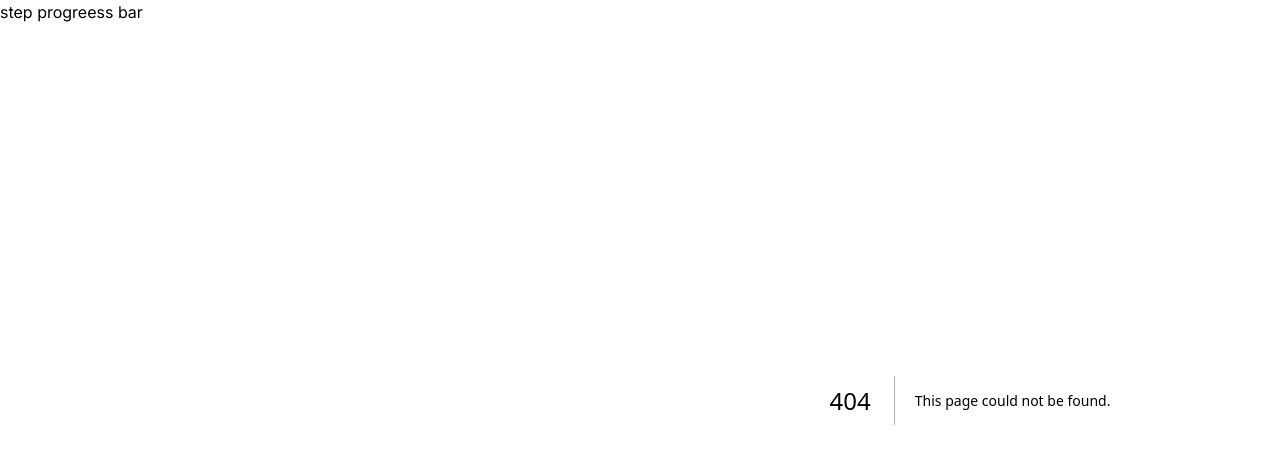
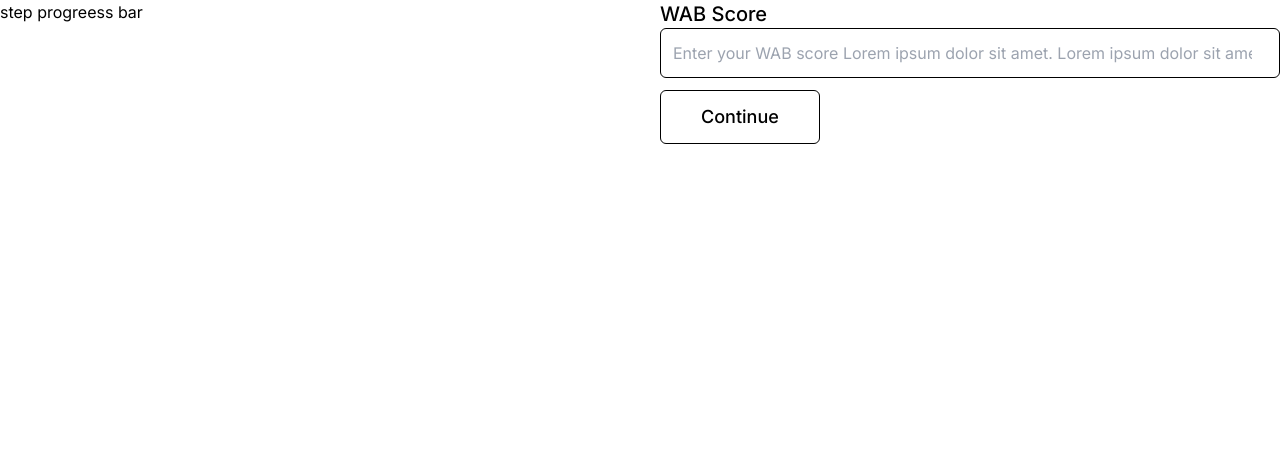
Before and after one commit to LogicubeItServices/disability-calculator, a Next.js app: page /language in a window 1280 px wide. Before the commit this address had no page. Shown: the top 464 px of the page. Built offline with nearby package versions, Linux system fonts and the light colour scheme.

Commit message:
language form added

```diff
--- /dev/null
+++ b/app/language/page.tsx
@@ -0,0 +1,8 @@
+import LanguageForm from '@/components/LanguageForm'
+import React from 'react'
+
+const page = () => {
+  return <LanguageForm />
+}
+
+export default page
--- a/app/visibility/page.tsx
+++ /dev/null
@@ -1,8 +0,0 @@
-import VisibilityForm from '@/components/VisibilityForm'
-import React from 'react'
-
-const page = () => {
-  return <VisibilityForm />
-}
-
-export default page
--- a/components/HearingForm.tsx
+++ b/components/HearingForm.tsx
@@ -39,9 +39,9 @@ const HearingForm = () => {
         <form onSubmit={handleSubmit(onSubmit)} className="flex flex-col gap-3">
             {fields.map((field) => (
                 <div key={field}>
-                    <label htmlFor={field}>{field.charAt(0).toUpperCase() + field.slice(1).replace(/([A-Z])/g, " $1")}</label>
+                    <label htmlFor={field} className="text-xl font-medium ">{field.charAt(0).toUpperCase() + field.slice(1).replace(/([A-Z])/g, " $1")} Score</label>
                     <input
-                    defaultValue={""}
+                        defaultValue={""}
                         type="number"
                         {...register(field as keyof Inputs, {
                             required: errorMessages[field as keyof Inputs].required,
@@ -59,14 +59,14 @@ const HearingForm = () => {
                             },
                         })}
                         className="w-full p-3 rounded-md border border-black"
-                        placeholder={`Enter ${field.charAt(0).toUpperCase() + field.slice(1).replace(/([A-Z])/g, " $1")}`}
+                        placeholder={`Enter ${field.charAt(0).toUpperCase() + field.slice(1).replace(/([A-Z])/g, " $1")} Lorem ipsum dolor sit amet. Lorem ipsum dolor sit amet.`}
                     />
                     {errors?.[field as keyof Inputs] && (
                         <span className="text-red-500 text-xs">{errors[field as keyof Inputs]?.message}</span>
                     )}
                 </div>
             ))}
-            <input className="p-3 rounded-md border border-black w-fit" type="submit" />
+            <button className="p-3 rounded-md border border-black w-fit px-10 hover:bg-black transition duration-700 hover:text-white font-medium text-lg" type="submit" >Continue</button>
             {isSubmitSuccessful && <h3>You have {value.toFixed(2)}% hearing disability.</h3>}
         </form>
     );
--- /dev/null
+++ b/components/LanguageForm.tsx
@@ -0,0 +1,56 @@
+"use client"
+import React, { useState } from "react";
+import { useForm, SubmitHandler } from "react-hook-form";
+
+type Inputs = {
+    wabScore: number;
+};
+
+const LanguageForm = () => {
+    const {
+        register,
+        handleSubmit,
+        reset,
+        formState: { errors, isSubmitSuccessful },
+    } = useForm<Inputs>();
+    const [value, setValue] = useState<number>(0);
+
+    const onSubmit: SubmitHandler<Inputs> = (data) => {
+        // const speechValue = voiceAndSpeechCalculate(data.voiceTest, data.speechTest);
+        // setValue(speechValue);
+        reset()
+    };
+
+    return (
+        <form onSubmit={handleSubmit(onSubmit)} className="flex flex-col gap-3">
+            <div>
+                <label htmlFor='wabScore' className="text-xl font-medium ">WAB Score</label>
+                <input
+                    defaultValue={""}
+                    type="number"
+                    {...register('wabScore', {
+                        required: "Speech test value is required",
+                        pattern: {
+                            value: /^[0-9]+$/,
+                            message: "Enter a number between 1 and 99",
+                        },
+                        min: {
+                            value: 0,
+                            message: "Value should be at least 0",
+                        },
+                        max: {
+                            value: 99,
+                            message: "Value should be at most 99",
+                        },
+                    })}
+                    className="w-full p-3 rounded-md border border-black"
+                    placeholder={`Enter your WAB score Lorem ipsum dolor sit amet. Lorem ipsum dolor sit amet.`}
+                />
+            </div>
+            <button className="p-3 rounded-md border border-black w-fit px-10 hover:bg-black transition duration-700 hover:text-white font-medium text-lg" type="submit" >Continue</button>
+            {isSubmitSuccessful && <h3>You have {value.toFixed(2)}% voice disability.</h3>}
+        </form>
+    );
+};
+
+export default LanguageForm;
--- a/components/SpeechForm.tsx
+++ b/components/SpeechForm.tsx
@@ -12,6 +12,7 @@ const SpeechForm = () => {
     const {
         register,
         handleSubmit,
+        reset,
         formState: { errors, isSubmitSuccessful },
     } = useForm<Inputs>();
     const [value, setValue] = useState<number>(0);
@@ -19,6 +20,7 @@ const SpeechForm = () => {
     const onSubmit: SubmitHandler<Inputs> = (data) => {
         const speechValue = voiceAndSpeechCalculate(data.voiceTest, data.speechTest);
         setValue(speechValue);
+        reset()
     };
 
     const fields = ["speechTest", "voiceTest"];
@@ -37,7 +39,7 @@ const SpeechForm = () => {
         <form onSubmit={handleSubmit(onSubmit)} className="flex flex-col gap-3">
             {fields.map((field) => (
                 <div key={field}>
-                    <label htmlFor={field}>{field.charAt(0).toUpperCase() + field.slice(1).replace(/([A-Z])/g, " $1")}</label>
+                    <label htmlFor={field} className="text-xl font-medium ">{field.charAt(0).toUpperCase() + field.slice(1).replace(/([A-Z])/g, " $1")} Score</label>
                     <input
                         type="number"
                         {...register(field as keyof Inputs, {
@@ -56,14 +58,14 @@ const SpeechForm = () => {
                             },
                         })}
                         className="w-full p-3 rounded-md border border-black"
-                        placeholder={`Enter ${field.charAt(0).toUpperCase() + field.slice(1).replace(/([A-Z])/g, " $1")}`}
+                        placeholder={`Enter ${field.charAt(0).toUpperCase() + field.slice(1).replace(/([A-Z])/g, " $1")} Lorem ipsum dolor sit amet. Lorem ipsum dolor sit amet.`}
                     />
                     {errors?.[field as keyof Inputs] && (
                         <span className="text-red-500 text-xs">{errors[field as keyof Inputs]?.message}</span>
                     )}
                 </div>
             ))}
-            <input className="p-3 rounded-md border border-black w-fit" type="submit" />
+            <button className="p-3 rounded-md border border-black w-fit px-10 hover:bg-black transition duration-700 hover:text-white font-medium text-lg" type="submit" >Continue</button>
             {isSubmitSuccessful && <h3>You have {value.toFixed(2)}% voice disability.</h3>}
         </form>
     );
--- a/components/VisibilityForm.tsx
+++ /dev/null
@@ -1,30 +0,0 @@
-"use client"
-import React from "react"
-import { useForm, SubmitHandler } from "react-hook-form"
-
-type Inputs = {
-    number: number
-}
-
-const VisibilityForm = () => {
-    const {
-        register,
-        handleSubmit,
-        formState: { errors },
-    } = useForm<Inputs>()
-    const onSubmit: SubmitHandler<Inputs> = (data) => console.log(data)
-    return (
-        <form onSubmit={handleSubmit(onSubmit)} className="flex flex-col gap-3">
-            <input type="number" {...register("number", { required: true, pattern: /^[0-9]+$/ })} className="w-full p-3 rounded-md border border-black" placeholder="Enter a number" />
-            {errors.number && errors.number.type === "required" && (
-                <span>This field is required</span>
-            )}
-            {errors.number && errors.number.type === "pattern" && (
-                <span>Only numbers are allowed</span>
-            )}
-            <input className="p-3 rounded-md border border-black w-fit" type="submit" />
-        </form>
-    )
-}
-
-export default VisibilityForm
--- a/package.json
+++ b/package.json
@@ -12,7 +12,8 @@
     "next": "14.1.4",
     "react": "^18",
     "react-dom": "^18",
-    "react-hook-form": "^7.51.1"
+    "react-hook-form": "^7.51.1",
+    "sonner": "^1.4.41"
   },
   "devDependencies": {
     "@types/node": "^20",
```
Also changed, not shown: 1 other file (tests, documents, lock files or other folders).
